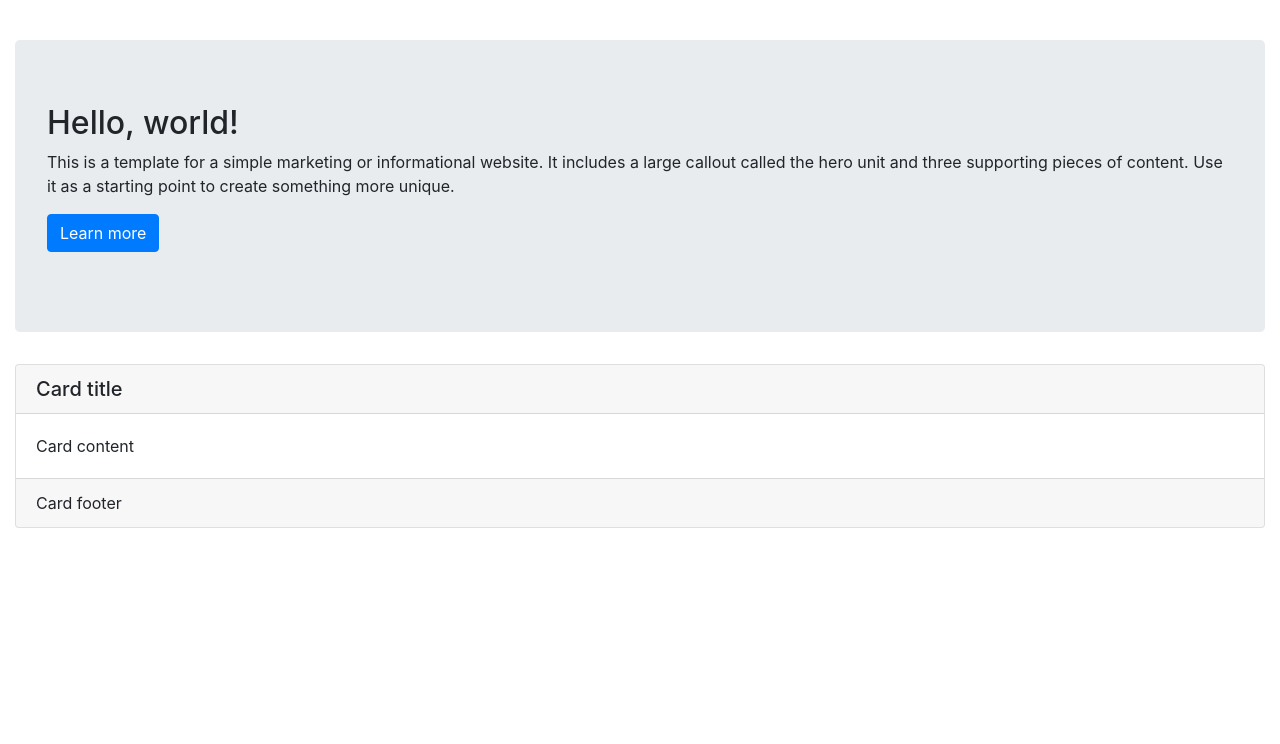
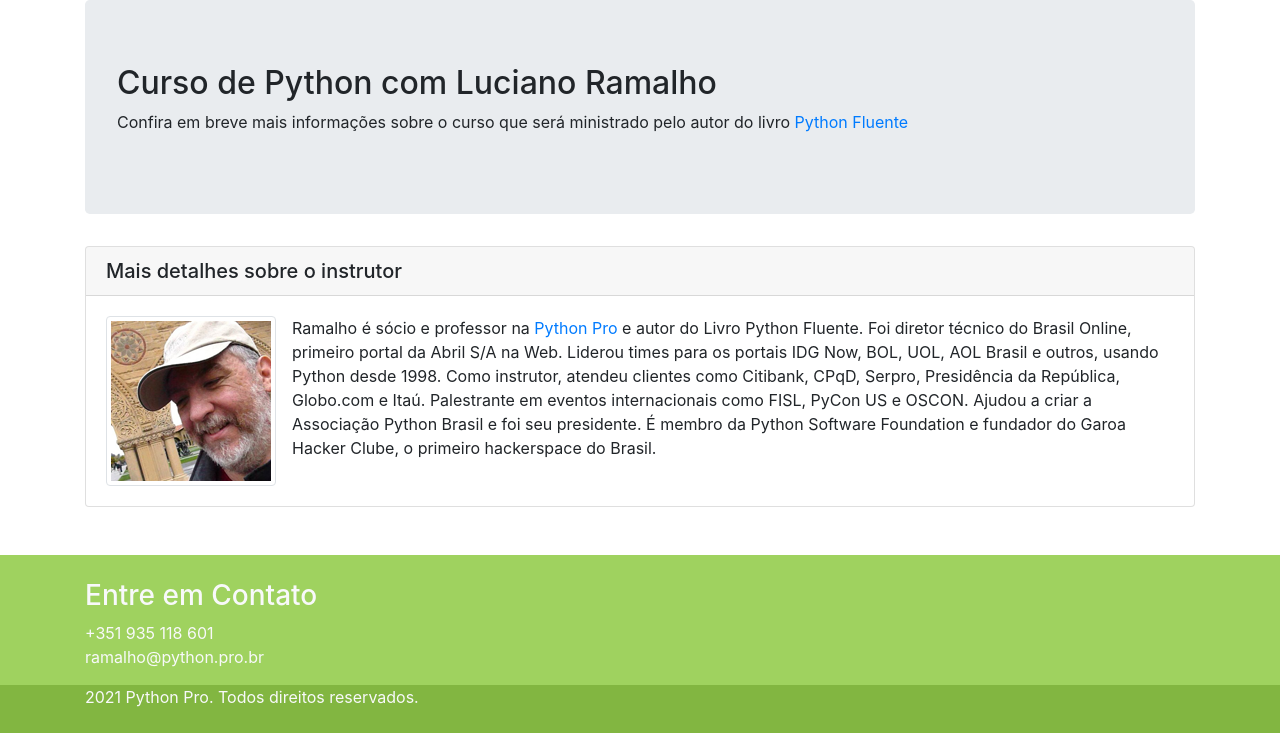
Before and after one commit to faleite/webdjango, a Django app: page / in a window 1280 px wide. Shown: the part 56-800 px from the top of the page. Run offline with Django 3.2, Linux system fonts and the light colour scheme; some libraries are stand-ins or nearby versions.

Commit message:
Entrega da Landing Page
close #51

```diff
--- a/pypro/base/static/css/style.css
+++ b/pypro/base/static/css/style.css
@@ -1 +1,7 @@
-# Empty CSS file for your own CSS
+.main-footer{
+    background-color: #9fd25f;
+}
+
+.rights{
+    background-color: #82b641;
+}
--- a/pypro/base/templates/base/home.html
+++ b/pypro/base/templates/base/home.html
@@ -10,7 +10,7 @@
 
     <meta name="description" content="Página do curso Python Pro">
     <meta name="author" content="Fabricio Araujo">
-
+    <link rel="icon" type="image/png" href="{% static 'img/favicon.png' %}"/>
     <link href="{% static 'css/bootstrap.min.css' %}" rel="stylesheet">
     <link href="{% static 'css/style.css' %}" rel="stylesheet">
     <script src="{% static 'js/jquery.min.js' %}"></script>
@@ -34,93 +34,70 @@
     </div>
 </nav>
 
-<div class="container-fluid">
+<div class="container">
     <div class="row">
         <div class="col-md-12">
 
-            <button class="navbar-toggler" type="button" data-toggle="collapse"
-                    data-target="#bs-example-navbar-collapse-1">
-                <span class="navbar-toggler-icon"></span>
-            </button>
-<!--            <a class="navbar-brand" href="#">Brand</a>-->
-            <div class="collapse navbar-collapse" id="bs-example-navbar-collapse-1">
-                <ul class="navbar-nav">
-                    <li class="nav-item active">
-                        <a class="nav-link" href="#">Link <span class="sr-only">(current)</span></a>
-                    </li>
-                    <li class="nav-item">
-                        <a class="nav-link" href="#">Link</a>
-                    </li>
-                    <li class="nav-item dropdown">
-                        <a class="nav-link dropdown-toggle" href="http://example.com" id="navbarDropdownMenuLink"
-                           data-toggle="dropdown">Dropdown link</a>
-                        <div class="dropdown-menu" aria-labelledby="navbarDropdownMenuLink">
-                            <a class="dropdown-item" href="#">Action</a> <a class="dropdown-item" href="#">Another
-                            action</a> <a class="dropdown-item" href="#">Something else here</a>
-                            <div class="dropdown-divider">
-                            </div>
-                            <a class="dropdown-item" href="#">Separated link</a>
-                        </div>
-                    </li>
-                </ul>
-                <form class="form-inline">
-                    <input class="form-control mr-sm-2" type="text">
-                    <button class="btn btn-primary my-2 my-sm-0" type="submit">
-                        Search
-                    </button>
-                </form>
-                <ul class="navbar-nav ml-md-auto">
-                    <li class="nav-item active">
-                        <a class="nav-link" href="#">Link <span class="sr-only">(current)</span></a>
-                    </li>
-                    <li class="nav-item dropdown">
-                        <a class="nav-link dropdown-toggle" href="http://example.com" id="navbarDropdownMenuLink"
-                           data-toggle="dropdown">Dropdown link</a>
-                        <div class="dropdown-menu dropdown-menu-right" aria-labelledby="navbarDropdownMenuLink">
-                            <a class="dropdown-item" href="#">Action</a> <a class="dropdown-item" href="#">Another
-                            action</a> <a class="dropdown-item" href="#">Something else here</a>
-                            <div class="dropdown-divider">
-                            </div>
-                            <a class="dropdown-item" href="#">Separated link</a>
-                        </div>
-                    </li>
-                </ul>
-            </div>
-            </nav>
             <div class="jumbotron">
                 <h2>
-                    Hello, world!
+                    Curso de Python com Luciano Ramalho
                 </h2>
                 <p>
-                    This is a template for a simple marketing or informational website. It includes a large callout
-                    called the hero unit and three supporting pieces of content. Use it as a starting point to create
-                    something more unique.
-                </p>
-                <p>
-                    <a class="btn btn-primary btn-large" href="#">Learn more</a>
+                    Confira em breve mais informações sobre o curso que será ministrado pelo autor do livro
+                    <a href="https://www.oreilly.com/library/view/fluent-python/9781491946237/" target="_blank">Python
+                        Fluente</a>
                 </p>
             </div>
-            <div class="row">
-                <div class="col-md-12">
-                </div>
-            </div>
-            <div class="card bg-default">
+        </div>
+    </div>
+    <div class="row">
+        <div class="col-md-12">
+            <div class="card">
                 <h5 class="card-header">
-                    Card title
+                    Mais detalhes sobre o instrutor
                 </h5>
                 <div class="card-body">
                     <p class="card-text">
-                        Card content
+                        <img src="{% static 'img/luciano-ramalho.png' %}" alt="Foto de Luciano Ramalho"
+                             class="img-thumbnail float-left mr-3"/>
+                        Ramalho é sócio e professor na <a href="https://www.python.pro.br">Python Pro</a> e autor do
+                        Livro Python Fluente. Foi diretor técnico do Brasil Online, primeiro portal da Abril S/A na Web.
+                        Liderou times para os portais IDG Now, BOL, UOL, AOL Brasil e outros, usando Python desde 1998.
+                        Como instrutor, atendeu clientes como Citibank, CPqD, Serpro, Presidência da República,
+                        Globo.com e Itaú. Palestrante em eventos internacionais como FISL, PyCon US e OSCON. Ajudou a
+                        criar a Associação Python Brasil e foi seu presidente. É membro da Python Software
+                        Foundation e fundador do Garoa Hacker Clube, o primeiro hackerspace do Brasil.
+
                     </p>
-                </div>
-                <div class="card-footer">
-                    Card footer
                 </div>
             </div>
         </div>
     </div>
 </div>
 
+<footer class="main-footer mt-5 pt-4 text-light">
+    <div class="container">
+        <div class="row">
+            <div class="col">
+                <h3>Entre em Contato</h3>
+                <address>
+                    +351 935 118 601
+                    <br/>
+                    <a href="mailto:ramalho@python.pro.br" class="text-light">ramalho@python.pro.br</a>
+                </address>
+            </div>
+        </div>
+    </div>
+    <div class="rights pb-4">
+        <div class="container">
+            <div class="row">
+                <div class="col">
+                    {% now 'Y' %} Python Pro. Todos direitos reservados.
+                </div>
+            </div>
+        </div>
+
+</footer>
 
 </body>
 </html>
```
Also changed, not shown: pypro/base/static/img/favicon.png (added), pypro/base/static/img/luciano-ramalho.png (added).
